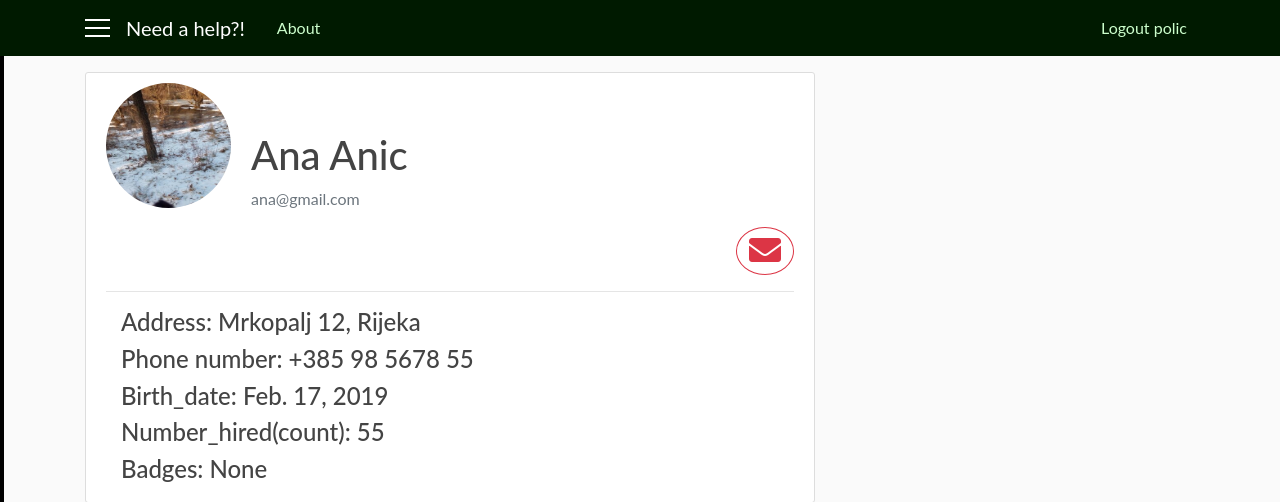
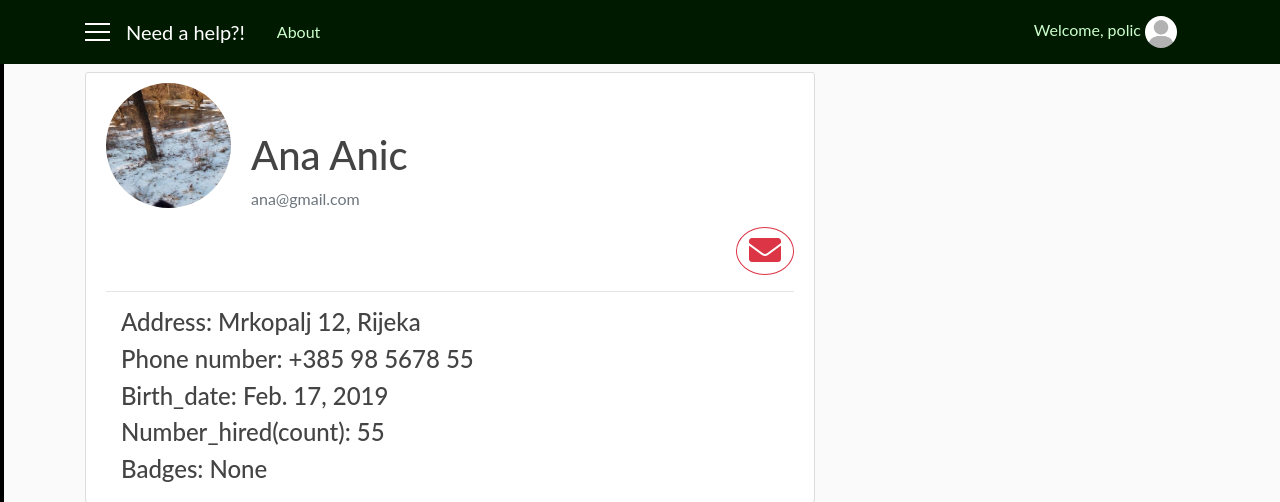
Before and after one commit to Romano125/need-a-help-app, a Django app: page /info/2/ in a window 1280 px wide. Shown: the top 502 px of the page. Run offline with Django 3.2, Linux system fonts and the light colour scheme; a user stored in the database is signed in; data comes from the database, SQL or seed files in the repository; both versions use the stored data as it was after the commit; some libraries are stand-ins or nearby versions.

Commit message:
login changes

```diff
--- a/need_a_help_app/static/need_a_help_app/style.css
+++ b/need_a_help_app/static/need_a_help_app/style.css
@@ -78,6 +78,12 @@ a.article-title:hover {
   width: 125px;
   margin-right: 20px;
   margin-bottom: 16px;
+}
+
+.navbar-img {
+  height: 32px;
+  width: 32px;
+  margin-right: 10px;
 }
 
 .account-heading {
--- a/need_a_help_app/templates/need_a_help_app/app_main.html
+++ b/need_a_help_app/templates/need_a_help_app/app_main.html
@@ -226,6 +226,9 @@
                     </a>
                 </div>
                 <div class="col-sm-7 pl-5">
+                    <a class="mr-2" href="{% url 'info' u.user.id %}">{{ u.user }}</a>
+                    <small class="text-muted">{{ u.date|date:'F d, Y H:i' }}</small>
+                    <hr width="100%">
                     <h1>{{ u.job_title }}</h1>
                     <small class="text-secondary text-muted">Required knowladges: {{ u.required_knowledges }}</small><br>
                     <small class="text-secondary text-muted">Price: {{ u.price }} €</small><br>
--- a/need_a_help_app/templates/need_a_help_app/base.html
+++ b/need_a_help_app/templates/need_a_help_app/base.html
@@ -26,6 +26,7 @@
                       <a class="list-group-item sb" href="#"><i class="fa fa-envelope fa-fw" aria-hidden="true"></i>&nbsp; Messages</a>
                       <a class="list-group-item sb" href="{% url 'profile' %}"><i class="fa fa-cog fa-fw" aria-hidden="true"></i>&nbsp; Settings</a>
                       <a class="list-group-item sb" href="{% url 'favorites' %}"><i class="fa fa-star fa-fw" aria-hidden="true"></i>&nbsp; My favourites</a>
+                      <a class="list-group-item sb" href="{% url 'logout' %}"><i class="fas fa-power-off"></i>&nbsp Logout</a>
                     </div>
                 </ul>
             </div>
@@ -38,6 +39,7 @@
                       <a class="list-group-item sb" href="#"><i class="fa fa-envelope fa-fw" aria-hidden="true"></i>&nbsp; Messages</a>
                       <a class="list-group-item sb" href="{% url 'profile' %}"><i class="fa fa-cog fa-fw" aria-hidden="true"></i>&nbsp; Settings</a>
                       <a class="list-group-item sb" href="#"><i class="fa fa-star fa-fw" aria-hidden="true"></i>&nbsp; My feedbacks</a>
+                      <a class="list-group-item sb" href="{% url 'logout' %}"><i class="fas fa-power-off"></i>&nbsp Logout</a>
                     </div>
                 </ul>
             </div>
@@ -64,7 +66,8 @@
                   <!-- Navbar Right Side -->
                   <div class="navbar-nav">
                     {% if user.is_authenticated %}
-                      <a class="nav-item nav-link" href="{% url 'logout' %}">Logout {{ user.username }}</a>
+                      <span class="nav-item nav-link">Welcome, {{ user.username }} <a href="{% url 'info' user.id %}"><img class="rounded-circle navbar-img" src="{{ user.profile.photo.url }}"></a></span>
+                      <!-- <a class="nav-item nav-link" href="{% url 'logout' %}"><i class="fas fa-power-off"></i>&nbsp Logout</a>-->
                     {% else %}
                       <a class="nav-item nav-link" href="{% url 'login' %}">Login</a>
                       <a class="nav-item nav-link" href="{% url 'register' %}">Register</a>
```
Also changed, not shown: db.sqlite3.
